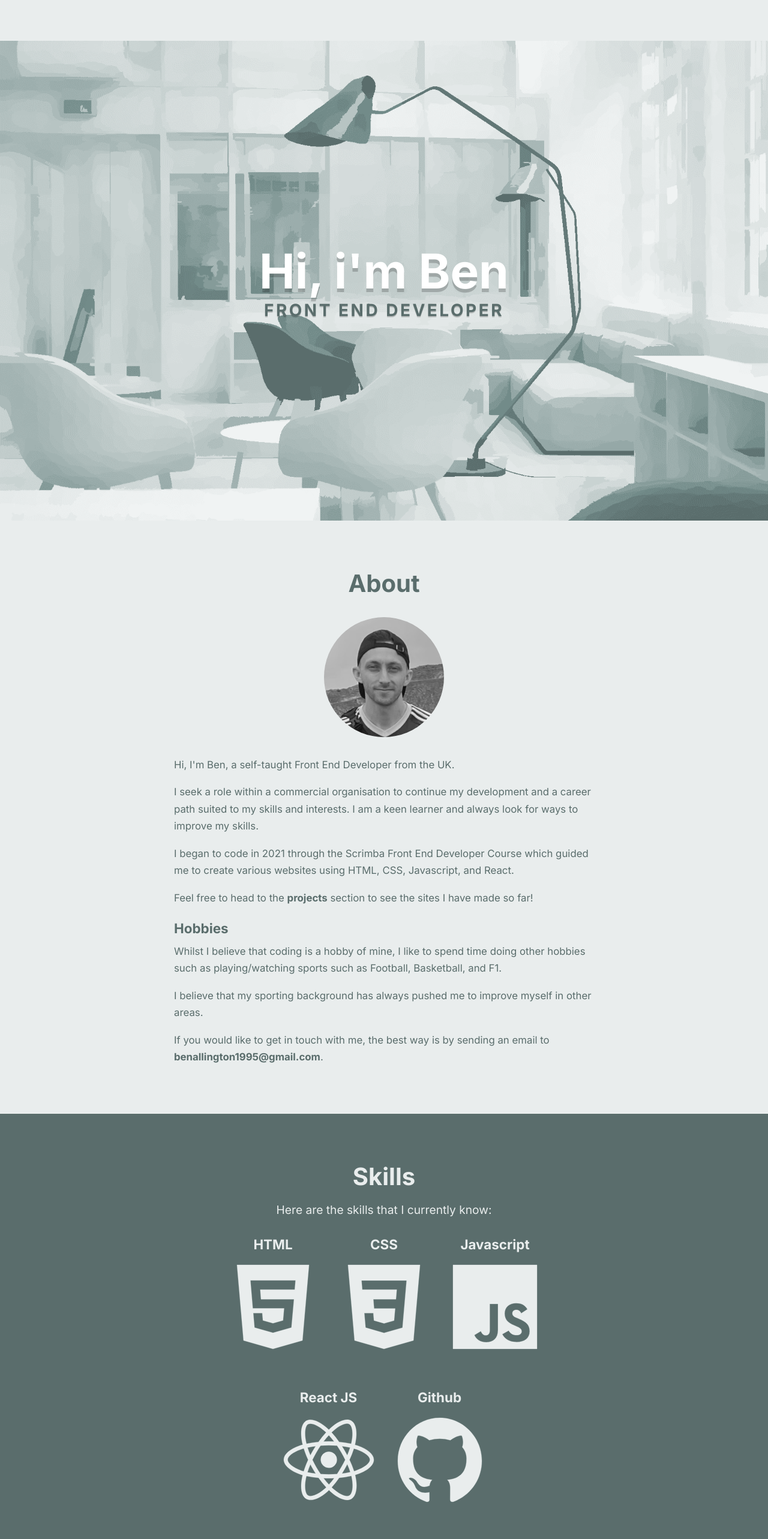
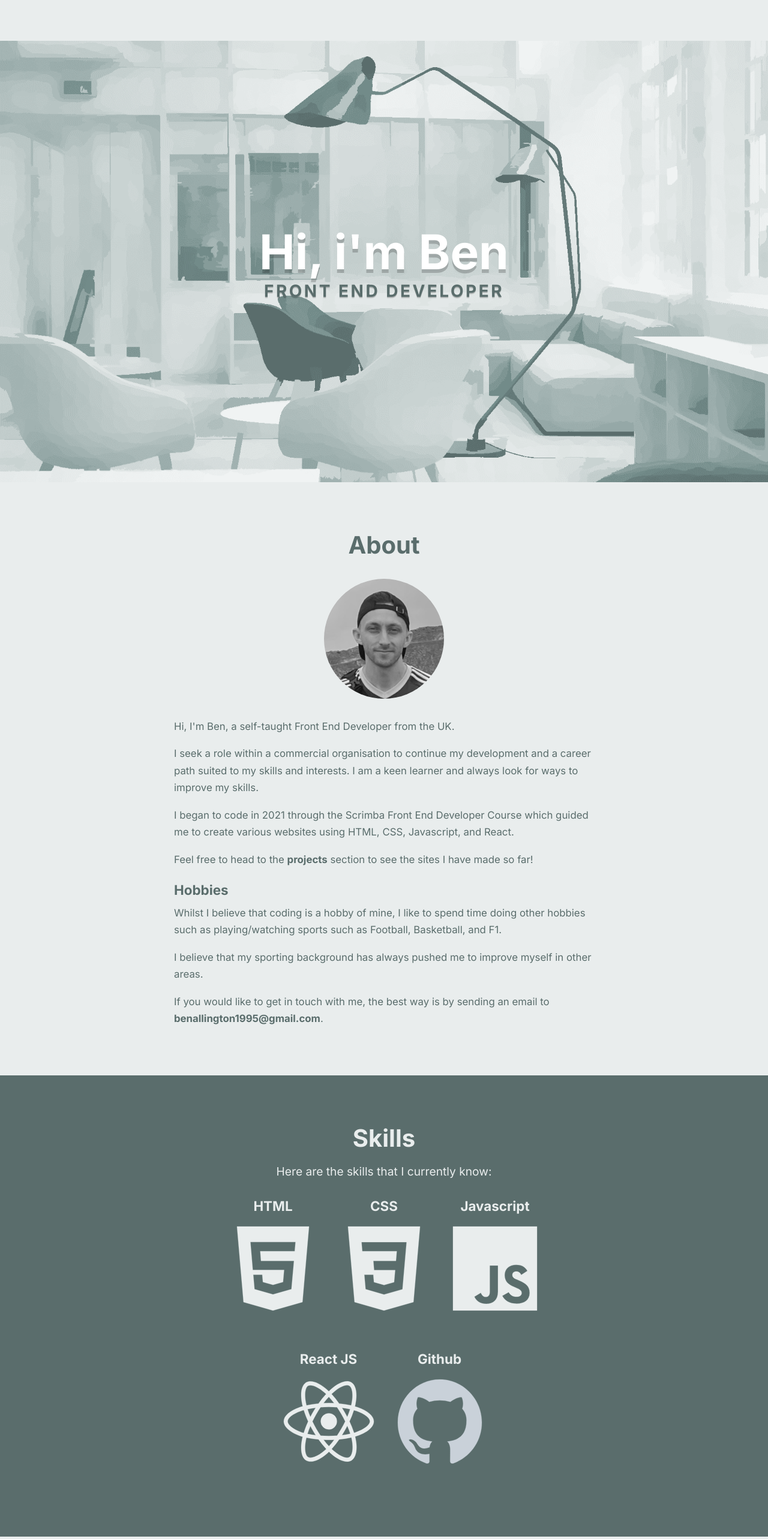
Before and after one commit to BenAllington95/my-portfolio-reactjs, a React (Create React App) app in the folder my-app/: page / in a window 1280 px wide. Shown: the top 2566 px of the page at 60% size. Built offline with nearby package versions, Linux system fonts and the light colour scheme.

Commit message:
Update index.css

```diff
--- a/my-app/src/index.css
+++ b/my-app/src/index.css
@@ -116,9 +116,10 @@ ion-icon[name=logo-html5],
 ion-icon[name=logo-css3],
 ion-icon[name=logo-javascript],
 ion-icon[name=logo-react],
-ion-icon[name=logo-github],
+.skill ion-icon[name=logo-github],
 .skill-title,
-.section-sub-heading {
+.section-sub-heading,
+.main-heading {
   color: #c9d1d9;
   transition: all .2s ease-in-out;
 } /* Need to create a class to make this easier to understand */
@@ -157,7 +158,7 @@ ion-icon[name=logo-github],
 #app-light ion-icon[name=logo-css3],
 #app-light ion-icon[name=logo-javascript],
 #app-light ion-icon[name=logo-react],
-#app-light ion-icon[name=logo-github],
+#app-light .footer-list-items [name=logo-github],
 #app-light .nav-list-items:hover,
 #app-light .skill-title,
 #app-light .skills .section-heading,
@@ -229,10 +230,6 @@ ion-icon[name=logo-github],
 
 /* Header */
 
-#header {
-  overflow: hidden;
-  z-index: 999;
-}
 
 .header-top {
   display: flex;
@@ -325,7 +322,7 @@ ion-icon[name=logo-github],
 
 .main {
   padding: 1em;
-  min-height: 100vh;
+  min-height: 92vh;
   display: flex;
   flex-direction: column;
   align-items: center;
```
